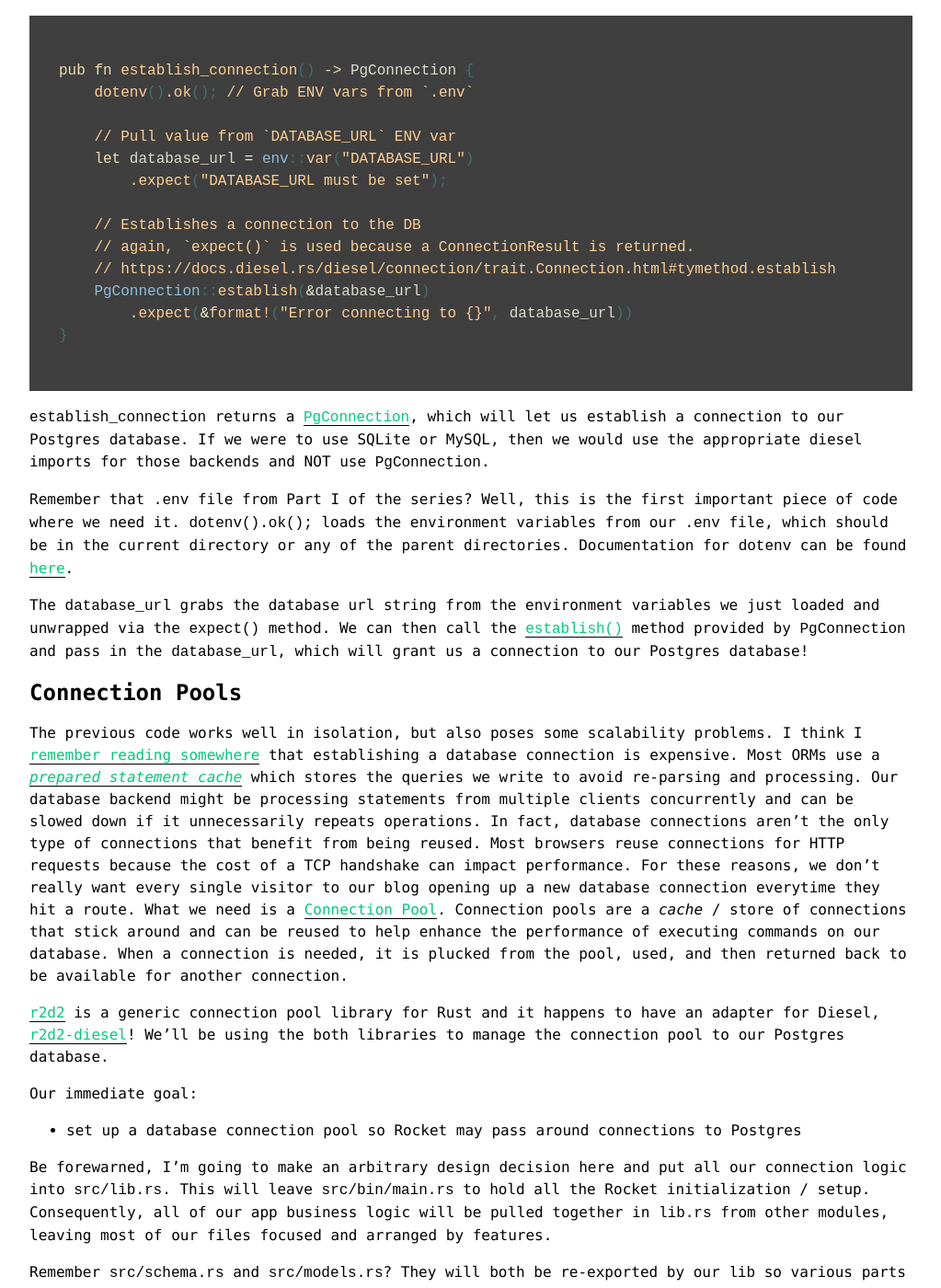
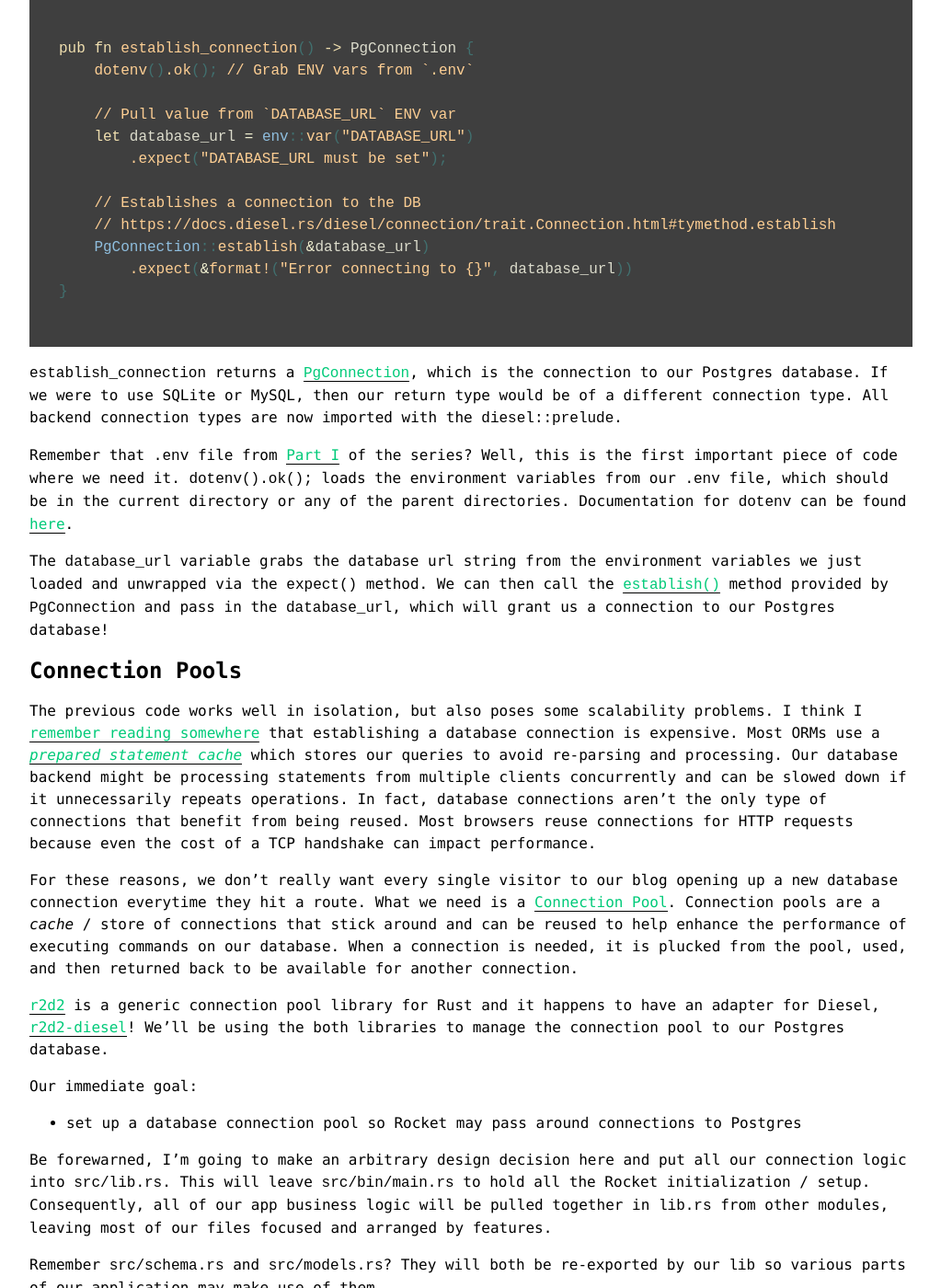
Before and after one commit to notryanb/notryanb.github.io, a Jekyll site: the page built from _posts/2017-10-06-rust-blog-series-2.md, in a window 1280 px wide and 1400 px high, scrolled down 4134 px. Shown: the whole window at 92% size, without its empty margins (128-1151 px from the left). Built offline with Jekyll 4.4.1, drawn with Linux system fonts in a browser that asks for light colours; some of the changed text lies outside the part shown.

Commit message:
refactor verbiage in several sections

````diff
--- a/_posts/2017-10-06-rust-blog-series-2.md
+++ b/_posts/2017-10-06-rust-blog-series-2.md
@@ -137,20 +137,20 @@ With `Insertable`, we don't generally include any auto-incrementing primary key
 
 A `Queryable` struct represents data that is being selected in database query.
 Most examples you find will show a struct that directly correlates to a database table,
-however this doesn't mean that your `Queryable` structs *must* be coupled to map directly table.
+however this doesn't mean that your `Queryable` structs *must* be coupled directly to table.
 `Queryable` cares about the order of the fields returned and their types.
-This will become helpful when making query against several tables,
-which you will see example of as we get more in depth writing this web-app.
+This will become helpful when making query against several tables.
 
 Diesel supports nearly all database column types and maps them to Rust values.
-We're going to primarily be using `i32`, and `String`, but you'll see we will eventually use
-`&str`, and datetime types from the `chrono` crate.
+We're going to primarily be using Rust types `i32`, and `String`,
+but we will eventually use
+`&str`, and datetime types from the `chrono` crate in another blog post.
 Diesel supports custom types, but this requires some impls on your part.
 We will not be covering advanced cases like that in this blog series.
 
 One small thing to note is our `NewPost` struct is missing the `published` field.
-This is because it has a default value of `FALSE`.
-Thinking ahead a little, we will want a feature of the app to publish posts after they are done.
+This is because it has a default value of `FALSE` (see [Part I]).
+Thinking ahead, we will want a feature of the app to publish posts after they are done.
 This is one way of keeping posts in a *draft* state.
 
 ## Database Connection
@@ -204,23 +204,23 @@ pub fn establish_connection() -> PgConnection {
         .expect("DATABASE_URL must be set");
 
     // Establishes a connection to the DB
-    // again, `expect()` is used because a ConnectionResult is returned.
     // https://docs.diesel.rs/diesel/connection/trait.Connection.html#tymethod.establish
     PgConnection::establish(&database_url)
         .expect(&format!("Error connecting to {}", database_url))
 }
 ```
 
-`establish_connection` returns a [`PgConnection`], which will let us establish a connection to our Postgres database.
+`establish_connection` returns a [`PgConnection`], which is the connection to our Postgres database.
 If we were to use SQLite or MySQL,
-then we would use the appropriate diesel imports for those backends and NOT use `PgConnection`.
+then our return type would be of a different connection type.
+All backend connection types are now imported with the `diesel::prelude`.
 
-Remember that `.env` file from Part I of the series?
+Remember that `.env` file from [Part I] of the series?
 Well, this is the first important piece of code where we need it.
 `dotenv().ok();` loads the environment variables from our `.env` file, which should be in the current directory
 or any of the parent directories. Documentation for `dotenv` can be found [here](https://github.com/purpliminal/rust-dotenv).
 
-The `database_url` grabs the database url string from the environment variables we just loaded and unwrapped via the `expect()` method.
+The `database_url` variable grabs the database url string from the environment variables we just loaded and unwrapped via the `expect()` method.
 We can then call the [`establish()`] method provided by `PgConnection` and pass in the `database_url`, which will grant us a connection to
 our Postgres database!
 
@@ -233,11 +233,12 @@ our Postgres database!
 
 The previous code works well in isolation, but also poses some scalability problems.
 I think I [remember reading somewhere] that establishing a database connection is expensive.
-Most ORMs use a [*prepared statement cache*] which stores the queries we write to avoid re-parsing and processing.
+Most ORMs use a [*prepared statement cache*] which stores our queries to avoid re-parsing and processing.
 Our database backend might be processing statements from multiple clients concurrently
 and can be slowed down if it unnecessarily repeats operations.
 In fact, database connections aren't the only type of connections that benefit from being reused.
-Most browsers reuse connections for HTTP requests because the cost of a TCP handshake can impact performance.
+Most browsers reuse connections for HTTP requests because even the cost of a TCP handshake can impact performance.
+
 For these reasons,
 we don't really want every single visitor to our blog opening up a new database connection everytime they hit a route.
 What we need is a [Connection Pool].
@@ -516,9 +517,9 @@ Our seed file needs to accomplish two things.
 - Generate a bunch of users
 - Generate a bunch of posts
 
-Sounds simple?! Actually, we'll see we need to make a few design decisions once we get into that file.
-All of those decisions will be addressed in the code comments,
-so you should be able to read the file top-to-bottom and follow logically.
+There are a few more gotchas we need to take into account while seeding the database.
+We need to generate random dummy data and also make sure our application isn't
+storing plain text passwords.
 
 
 ```rust
@@ -671,9 +672,7 @@ Woohoo! Wow, pretty impressive. We have one last step. Lets take a quick breathe
 - Update our dependencies
 - Seeded the database.
 
-The app is done, shipit! :P
-
-Lets direct out attention back to `src/bin/main.rs` and connect our state and log some posts / users.
+Lets direct out attention back to `src/bin/main.rs` , configure our managed state and log some posts / users.
 
 ```rust
 // Inside `src/bin/main.rs`
@@ -701,7 +700,6 @@ fn main() {
         .launch();
 }
 
-
 // Check out our DbConn Request Guard!
 // Our route now has access to a database connection.
 // It's dereferrenced when passed into the `load()` method.
@@ -728,10 +726,9 @@ fn index(connection: DbConn) -> Template {
 The above code won't compile *just yet*.
 Lets update the base layout page and see what errors we get afterwards.
 We're going to iterate over both post_list and user_list and output some data.
-To do this, we use some tera syntax to escape some looping code and get access
-to a local variable inside each loop.
-From there we can access each property of the struct... that was *serialized*.
-Mwuaahaha... ehh. Well, this is the error we're going to see.
+To do this, we use some tera iteration syntax and get access
+to a local variable inside each pass.
+From there we can access each property of the struct... as long as it was *serialized*.
 
 ```rust
 <!-- inside `base.html.tera` -->
@@ -787,7 +784,7 @@ error: aborting due to 2 previous errors
 Sorry! I knew this would happen!!!
 Each error is pointing to the fact that we need to `Serialize` our lists.
 The [`Context::add`] docs will show us that exact trait bound.
-When the response is sent over the wire, we can't transmit an actual rust Struct,
+When the response is sent over the wire, we can't transmit an actual Rust struct,
 but we can transmit some serialized data whether it's text, json, etc.
 We need to add the `serde_derive` library and *derive* `Serialize` for the User and Post structs.
 
````
Also changed, not shown: other parts of _posts/2017-10-06-rust-blog-series-2.md (+4 -3 lines).
